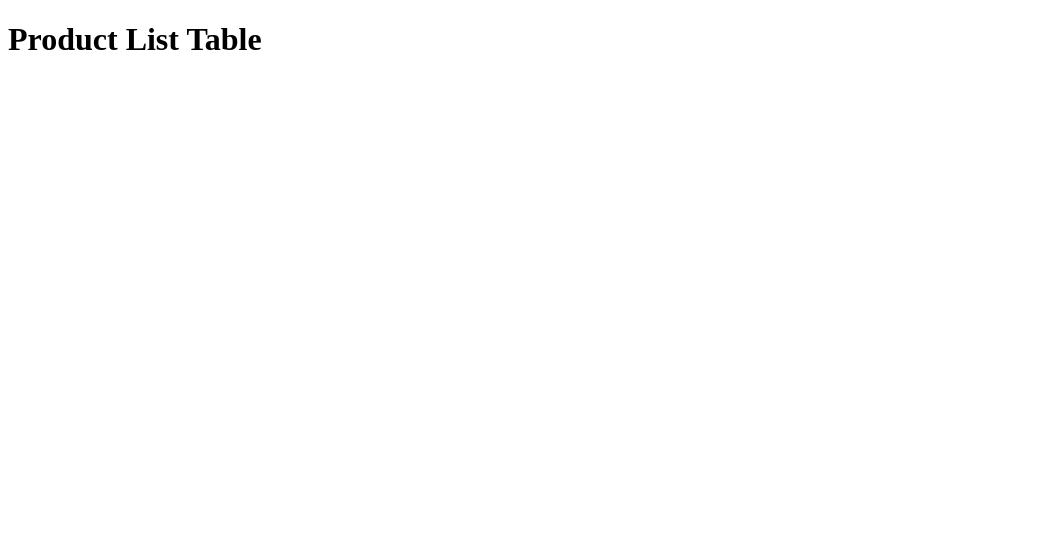
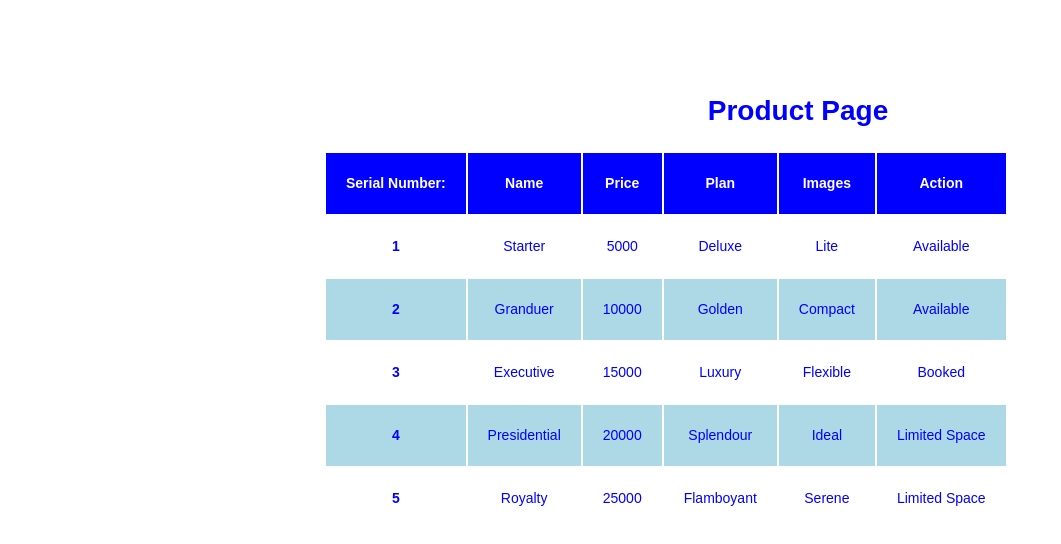
Before and after one commit to gbemme/SpaceHubVue, a Vue app: page /productList in a window 1280 px wide. Shown: the top 544 px of the page, without its empty margins (0-1061 px from the left). Built offline with nearby package versions, Linux system fonts and the light colour scheme.

Commit message:
product list updated

```diff
--- a/package.json
+++ b/package.json
@@ -9,7 +9,8 @@
   },
   "dependencies": {
     "core-js": "^3.6.4",
-    "vue": "^2.6.11"
+    "vue": "^2.6.11",
+    "vue-router": "^3.1.5"
   },
   "devDependencies": {
     "@vue/cli-plugin-babel": "^4.2.0",
--- a/public/index.html
+++ b/public/index.html
@@ -5,6 +5,32 @@
     <meta http-equiv="X-UA-Compatible" content="IE=edge">
     <meta name="viewport" content="width=device-width,initial-scale=1.0">
     <link rel="icon" href="<%= BASE_URL %>favicon.ico">
+      <!-- jquery cdn -->
+  <script src="https://code.jquery.com/jquery-3.4.1.slim.min.js"
+  integrity="sha384-J6qa4849blE2+poT4WnyKhv5vZF5SrPo0iEjwBvKU7imGFAV0wwj1yYfoRSJoZ+n" crossorigin="anonymous">
+</script>
+<!-- bootstrap 4 popper js -->
+<script src="https://cdn.jsdelivr.net/npm/popper.js@1.16.0/dist/umd/popper.min.js"
+  integrity="sha384-Q6E9RHvbIyZFJoft+2mJbHaEWldlvI9IOYy5n3zV9zzTtmI3UksdQRVvoxMfooAo" crossorigin="anonymous">
+</script>
+<!-- bootstrap 4 js -->
+<script src="https://stackpath.bootstrapcdn.com/bootstrap/4.4.1/js/bootstrap.min.js"
+  integrity="sha384-wfSDF2E50Y2D1uUdj0O3uMBJnjuUD4Ih7YwaYd1iqfktj0Uod8GCExl3Og8ifwB6" crossorigin="anonymous">
+</script>
+<!-- custom js -->
+      <!-- jquery cdn -->
+  <script src="https://code.jquery.com/jquery-3.4.1.slim.min.js"
+  integrity="sha384-J6qa4849blE2+poT4WnyKhv5vZF5SrPo0iEjwBvKU7imGFAV0wwj1yYfoRSJoZ+n" crossorigin="anonymous">
+</script>
+<!-- bootstrap 4 popper js -->
+<script src="https://cdn.jsdelivr.net/npm/popper.js@1.16.0/dist/umd/popper.min.js"
+  integrity="sha384-Q6E9RHvbIyZFJoft+2mJbHaEWldlvI9IOYy5n3zV9zzTtmI3UksdQRVvoxMfooAo" crossorigin="anonymous">
+</script>
+<!-- bootstrap 4 js -->
+<script src="https://stackpath.bootstrapcdn.com/bootstrap/4.4.1/js/bootstrap.min.js"
+  integrity="sha384-wfSDF2E50Y2D1uUdj0O3uMBJnjuUD4Ih7YwaYd1iqfktj0Uod8GCExl3Og8ifwB6" crossorigin="anonymous">
+</script>
+<!-- custom js -->
     <title><%= htmlWebpackPlugin.options.title %></title>
   </head>
   <body>
--- a/src/components/BookForm.vue
+++ b/src/components/BookForm.vue
@@ -1,5 +1,48 @@
 <template>
-    <h1>Book Form</h1>
+
+<div class="container-fluid">
+    <nav class="nav justify-content-end navbar navar-dark bg-dark">
+        <link rel="stylesheet" href="https://stackpath.bootstrapcdn.com/bootstrap/4.4.1/css/bootstrap.min.css" integrity="sha384-Vkoo8x4CGsO3+Hhxv8T/Q5PaXtkKtu6ug5TOeNV6gBiFeWPGFN9MuhOf23Q9Ifjh" crossorigin="anonymous">
+        <ul class="navbar navbar-dark bg-dark" >
+  <li class="nav-item" >
+    <a class="nav-link active" href="#">Products</a>
+  </li>
+  <li class="nav-item">
+    <a class="nav-link" href="book">Contact Us</a>
+  </li>
+  <li class="nav-item">
+    <a class="nav-link" href="#">Login</a>
+  </li>
+  <li class="nav-item">
+    <a class="nav-link disabled" href="#" tabindex="-1" aria-disabled="true">call: 0800000000000</a>
+  </li>
+  <nav class="navbar navbar-dark bg-dark">
+  <form class="form-inline">
+    <input class="form-control mr-sm-2" type="search" placeholder="Search" aria-label="Search">
+    <button class="btn btn-outline-success my-2 my-sm-0" type="submit">Search</button>
+  </form>
+</nav>
+</ul>
+</nav>
+<div class="container" >
+  <div class="row-center">
+
+    <div class="col-sm-middle">
+  <form>
+  <div class="form-group">
+    <label for="formGroupExampleInput">First Name</label>
+    <input type="text" class="form-control" id="formGroupExampleInput" placeholder="First Name ">
+  </div>
+  <div class="form-group">
+    <label for="formGroupExampleInput2">Last Name</label>
+    <input type="text" class="form-control" id="formGroupExampleInput2" placeholder="Last Name">
+  </div>
+</form>
+    </div>
+
+  </div>
+</div>
+</div>
 </template>
 
 <script>
@@ -7,3 +50,8 @@
         name: 'BookForm',
     }
 </script>
+<style>
+.container{
+    color: blue;
+}
+</style>
--- /dev/null
+++ b/src/components/ProductList.css
@@ -0,0 +1,56 @@
+#move {
+    font: 300 14px/1.5 'Oxygen', sans-serif;
+    text-align: center;
+    margin-left: 25%;
+    padding-top: 5%;
+  }
+
+  .table td,
+  .table th  {
+
+    padding: 20px;
+
+
+    text-align: center;
+
+  }
+
+  .tooltip .arrow:before {
+    border-left-color: #dc3545;
+
+  }
+  .tooltip .tooltip-inner {
+    background: #dc3545;
+
+  }
+.row1,
+.row3,
+.row5{
+  background:white;
+}
+.table1{
+  background:white;
+}
+.table2{
+  background:white;
+}
+.table3{
+  background:white;
+}
+.table4{
+  background: lightblue;
+}
+.table5{
+  background: lightblue;
+}
+.tables{
+  background: blue;
+  text-decoration-color: white;
+  margin-left: auto;
+  margin-right: auto;
+}
+.table table-striped {
+  margin-left: auto;
+  margin-right: auto;
+  background-color: red;
+}
--- a/src/components/ProductList.vue
+++ b/src/components/ProductList.vue
@@ -1,11 +1,74 @@
 <template>
-    <!-- <div> -->
-        <h1>Product List Table</h1>
-        <!-- <p> please</p> -->
-    <!-- </div> -->
+ <div class="container mt-5" id="move">
+    <h1>Product Page</h1>
+    <div class="table-responsive" >
+      <table class="table table-striped " border="0.25">
+        <thead class="tables">
+          <tr class="bg-dark text-white">
+            <th scope="col"><font color="white"> Serial Number:</font></th>
+            <th scope="col"><font color="white"> Name</font></th>
+            <th scope="col"><font color="white"> Price</font></th>
+            <th scope="col"><font color="white"> Plan</font></th>
+            <th scope="col"><font color="white"> Images</font></th>
+            <th scope="col"><font color="white">Action</font></th>
+          </tr>
+        </thead>
+        <tbody>
+          <tr class="table3">
+            <th  scope="row" class="row1">1</th>
+            <td>Starter</td>
+            <td>5000</td>
+            <td>Deluxe</td>
+            <td>Lite</td>
+            <td>Available</td>
+          </tr>
+          <tr class="table4">
+            <th scope="row" class="row2">2</th>
+            <td>Granduer</td>
+            <td>10000</td>
+            <td>Golden</td>
+            <td>Compact</td>
+            <td>Available</td>
+          </tr>
+          <tr class="table2">
+            <th scope="row" class="row3">3</th>
+            <td>Executive</td>
+            <td>15000</td>
+            <td>Luxury</td>
+            <td>Flexible</td>
+            <td class="bg-danger text-white" data-toggle="tooltip" data-placement="left"
+              title="Over-Subscribed">Booked</td>
+          </tr>
+          <tr class="table5">
+            <th scope="row" class="row4">4</th>
+            <td >Presidential</td>
+            <td>20000</td>
+            <td>Splendour</td>
+            <td>Ideal</td>
+            <td>Limited Space</td>
+          </tr>
+          <tr class="table1">
+            <th scope="row" class="row5">5</th>
+
+            <td>Royalty</td>
+            <td>25000</td>
+            <td>Flamboyant</td>
+            <td>Serene</td>
+            <td>Limited Space</td>
+          </tr>
+        </tbody>
+      </table>
+    </div>
+  </div>
+
 </template>
 <script>
     export default{
         name: 'ProductList',
     }
+
 </script>
+
+<style src="./ProductList.css" scoped>
+
+</style>
```
Also changed, not shown: 1 other file (tests, documents, lock files or other folders).
